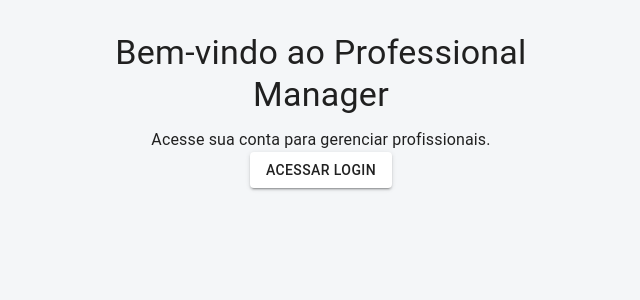
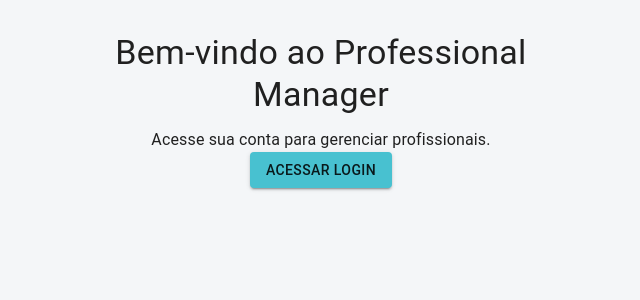
Before and after one commit to wesleydematos/desafio-datawer, a Next.js app: page / in a window 1280 px wide. Shown: the top 300 px of the page, without its empty margins (319-959 px from the left). Built offline with nearby package versions, Linux system fonts and the light colour scheme; no server answers.

Commit message:
style(theme): adjust default colors

```diff
--- a/src/styles/theme.ts
+++ b/src/styles/theme.ts
@@ -3,15 +3,41 @@ import { createTheme } from "@mui/material/styles";
 const theme = createTheme({
   palette: {
     primary: {
-      main: "#FFFFFF",
+      main: "#48c1d0",
+      dark: "#02a5bc",
     },
     secondary: {
-      main: "#FFFFFF",
+      main: "#E64980",
     },
     background: {
       default: "#F4F6F8",
       paper: "#FFFFFF",
     },
+    common: {
+      black: "#000000",
+      white: "#ffffff",
+    },
+    error: {
+      main: "#FF4C4C",
+    },
+    success: {
+      main: "#38F892",
+      dark: "#08490e",
+      light: "#61FFAA",
+    },
+    warning: {
+      main: "#FACD35",
+    },
+    grey: {
+      100: "#C7C7C7",
+      200: "#353149",
+      300: "#221E34",
+      400: "#100D1E",
+      500: "#1D1A2C",
+    },
+    action: {
+      disabled: "rgba(0, 0, 0, 0.54)",
+    },
   },
 });
 
```
